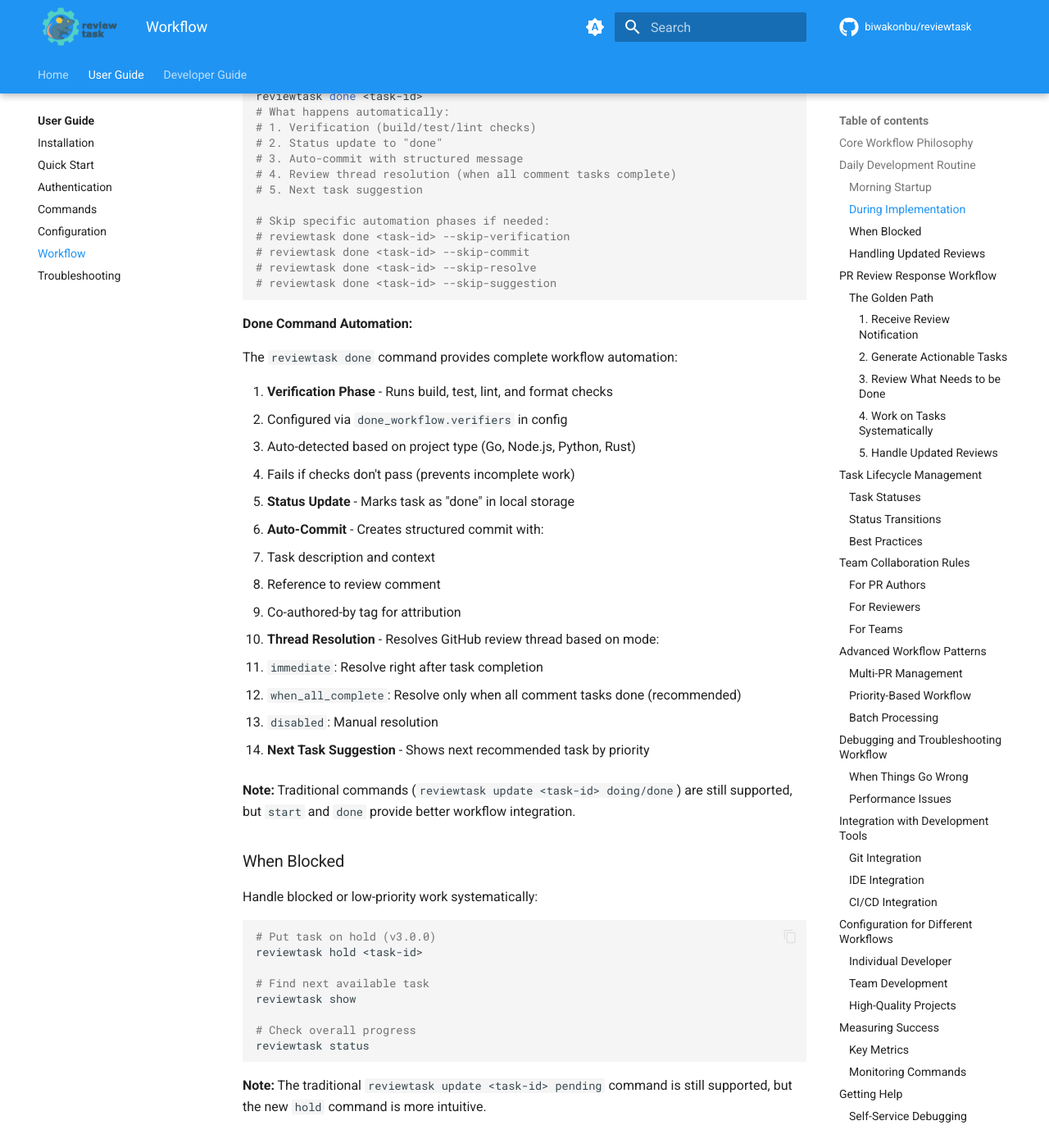
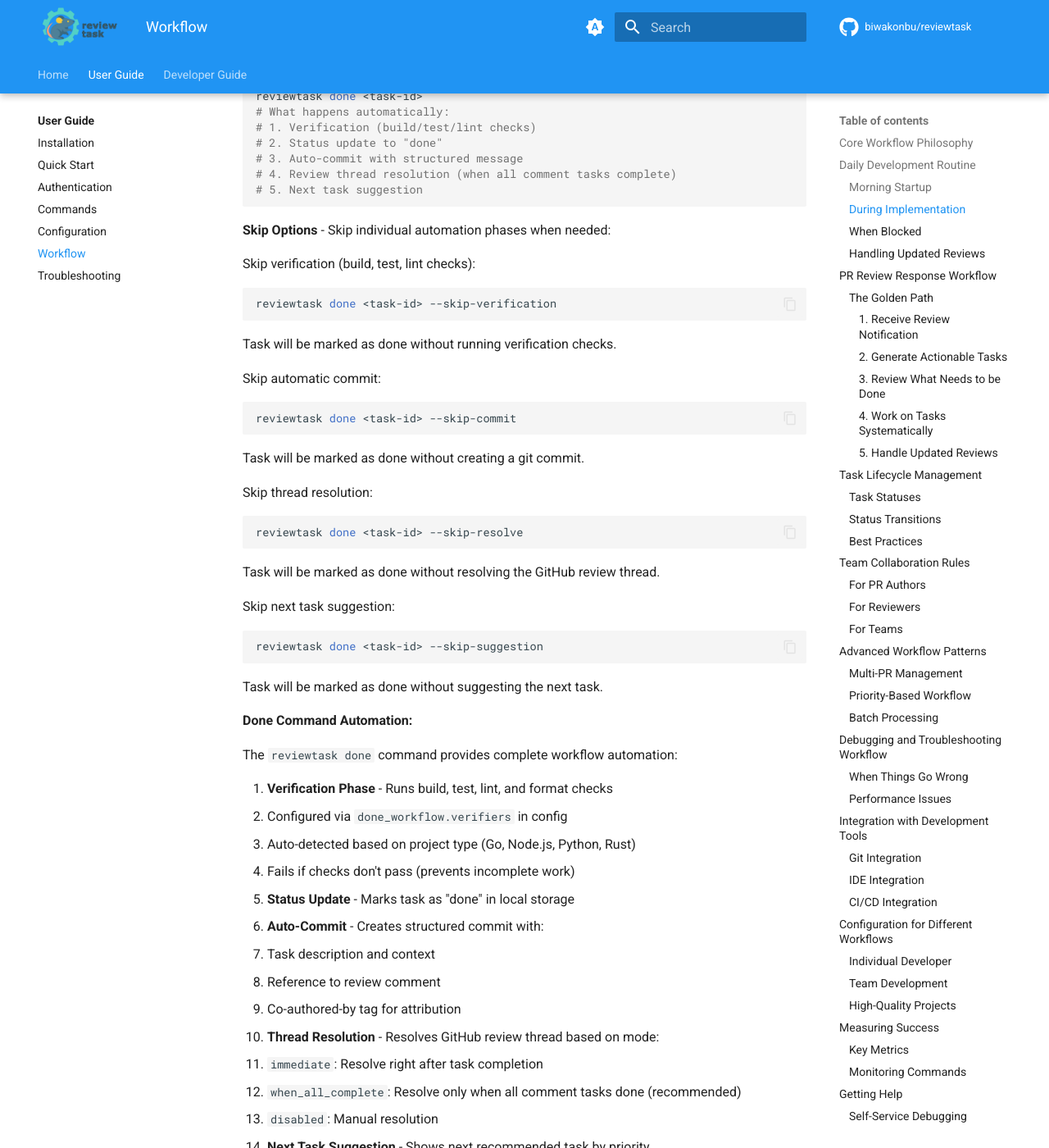
Before and after one commit to biwakonbu/reviewtask, an MkDocs documentation site: the page built from docs/user-guide/workflow.md, in a window 1280 px wide and 1400 px high, scrolled down 1086 px. Shown: the whole window at 82% size. Built offline with MkDocs 1.6.1 and Material for MkDocs 9.7.7, drawn with Linux system fonts in a browser that asks for light colours; comment, search, counter and statistics services are not loaded; the version menu is left out.

Commit message:
docs: Align phase descriptions and restructure skip examples
Changes:
1. Update review-task-workflow.md to explicitly mention 5-phase automation
   (verification, status update, commit, resolve, next task) for consistency
   with CLI output and other documentation
2. Restructure skip option examples in workflow.md to follow documentation
   standards: one command per fenced block with preconditions and expected
   results

Files updated:
- .cursor/commands/pr-review/review-task-workflow.md: Fixed phase count
- docs/user-guide/workflow.md: Restructured skip examples

Related tasks:
- 9f220ee7-feee-4562-8876-3fae6ed93b4f
- bda8319e-cc64-4606-a0cc-c4e32f0374a8

🤖 Generated with [Claude Code](https://claude.com/claude-code)

Co-Authored-By: Claude <noreply@anthropic.com>

````diff
--- a/docs/user-guide/workflow.md
+++ b/docs/user-guide/workflow.md
@@ -48,12 +48,33 @@ reviewtask done <task-id>
 # 4. Review thread resolution (when all comment tasks complete)
 # 5. Next task suggestion
 
-# Skip specific automation phases if needed:
-# reviewtask done <task-id> --skip-verification
-# reviewtask done <task-id> --skip-commit
-# reviewtask done <task-id> --skip-resolve
-# reviewtask done <task-id> --skip-suggestion
 ```
+
+**Skip Options** - Skip individual automation phases when needed:
+
+Skip verification (build, test, lint checks):
+```bash
+reviewtask done <task-id> --skip-verification
+```
+Task will be marked as done without running verification checks.
+
+Skip automatic commit:
+```bash
+reviewtask done <task-id> --skip-commit
+```
+Task will be marked as done without creating a git commit.
+
+Skip thread resolution:
+```bash
+reviewtask done <task-id> --skip-resolve
+```
+Task will be marked as done without resolving the GitHub review thread.
+
+Skip next task suggestion:
+```bash
+reviewtask done <task-id> --skip-suggestion
+```
+Task will be marked as done without suggesting the next task.
 
 **Done Command Automation:**
 
````
Also changed, not shown: .cursor/commands/pr-review/review-task-workflow.md (+1 -1 lines), 1 other file.
